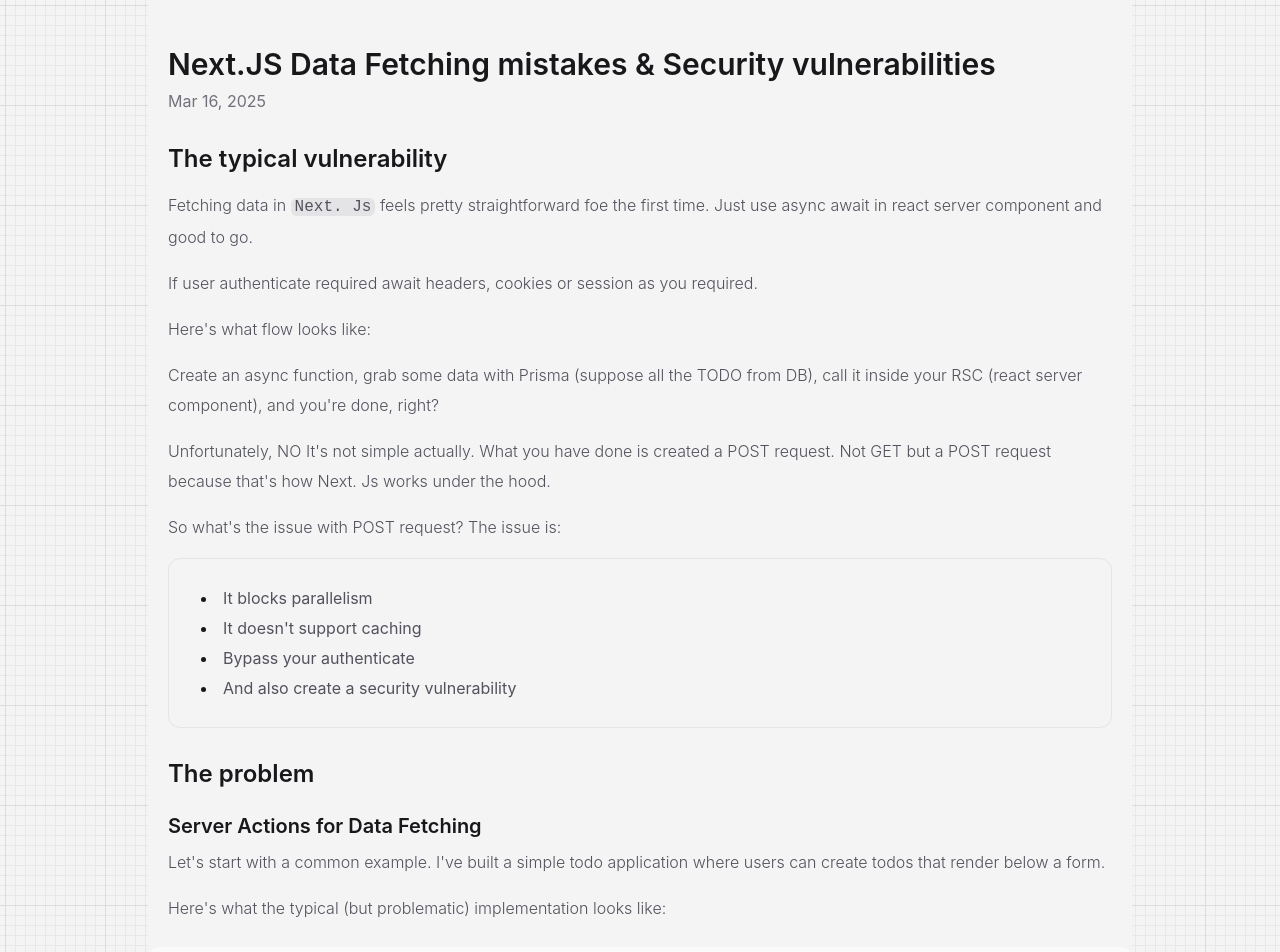
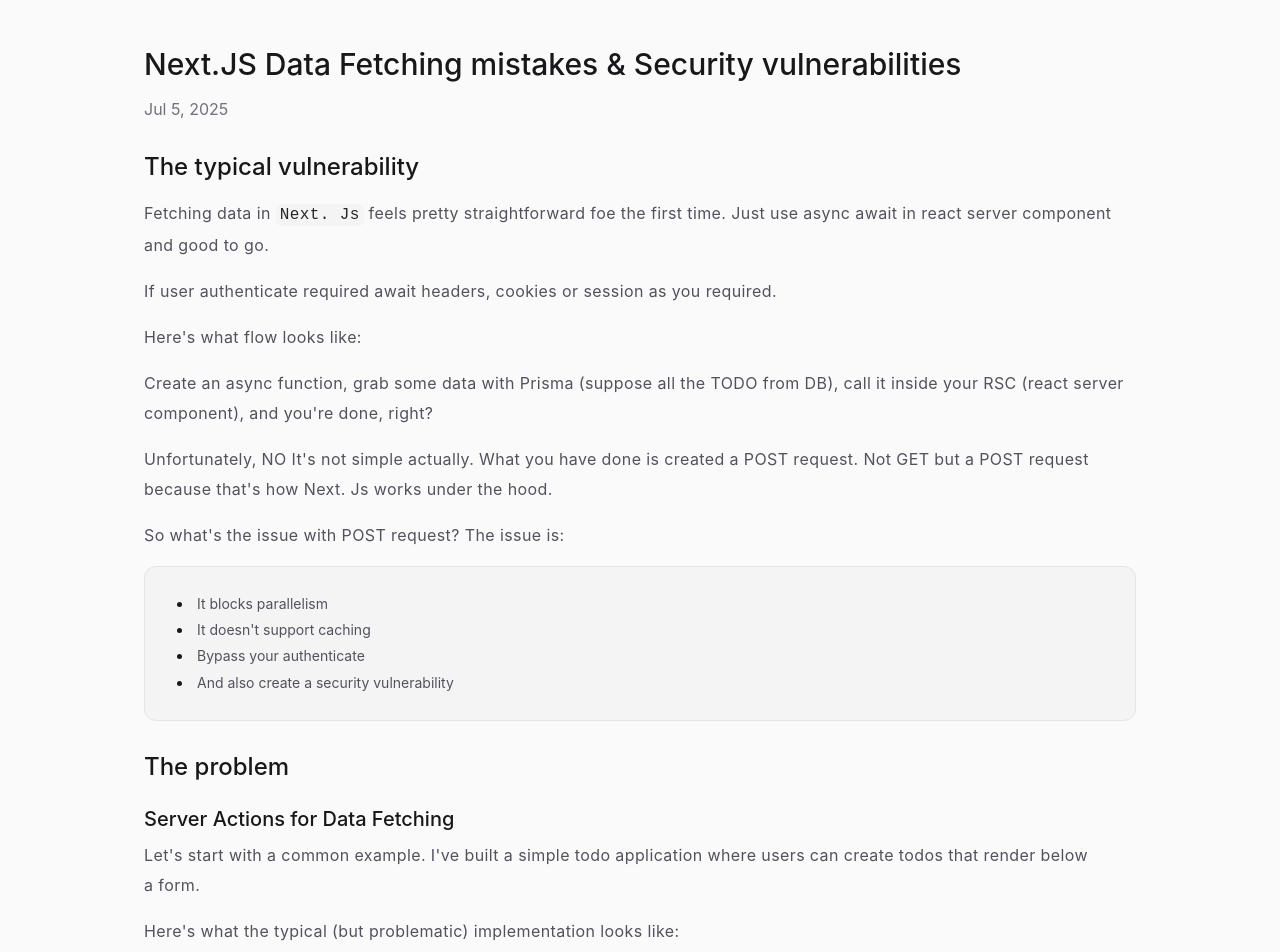
Before and after one commit to sayantachaudhary/sayantachaudhary.github.io, an Eleventy site: page blog/posts/nextjs-data-fetching.md in a window 1280 px wide. Shown: the top 952 px of the page. Built offline with nearby package versions, Linux system fonts and the light colour scheme; Eleventy itself is replaced by a stand-in of ours; files that its build step writes are made by us from their sources; a web font is replaced by a local one.

Commit message:
blog-fixed

```diff
--- a/blog/_layouts/post.njk
+++ b/blog/_layouts/post.njk
@@ -12,9 +12,8 @@
   <meta property="og:image" content="{{ image }}" />
   <meta property="og:description" content="{{ description }}" />
   <!-- External CSS -->
-  <link rel="preconnect" href="https://fonts.googleapis.com" />
-  <link rel="preconnect" href="https://fonts.gstatic.com" crossorigin />
-  <link rel="stylesheet" href="https://fonts.googleapis.com/css2?family=Poppins:wght@400;500;600&display=swap" />
+  <link rel="preconnect" href="https://rsms.me/" />
+  <link rel="stylesheet" href="https://rsms.me/inter/inter.css" />
   <!-- Base Style -->
   <link rel="stylesheet" href="/css/base/preflight.css" />
   <link rel="stylesheet" href="/css/base/theme.css" />
@@ -28,8 +27,7 @@
   <script src="/js/navbar.js" defer></script>
   <script src="/js/script.js" defer></script>
   <!-- Highlight.js -->
-  <link class="hljs-theme" rel="stylesheet"
-    href="https://cdnjs.cloudflare.com/ajax/libs/highlight.js/11.11.1/styles/github.min.css" />
+  <link class="hljs-theme" rel="stylesheet" href="https://cdnjs.cloudflare.com/ajax/libs/highlight.js/11.11.1/styles/github.min.css" />
   <script src="https://cdnjs.cloudflare.com/ajax/libs/highlight.js/11.11.1/highlight.min.js"></script>
 </head>
 
@@ -39,16 +37,13 @@
       <header class="post-header">
         <h1>{{ title }}</h1>
         <div class="post-meta">
-          <time datetime="{{ date }}">{{ date }}</time>
+          <time datetime="{{ date }}">{{ date | readableDate }}</time>
         </div>
       </header>
       {{ content | safe }}
     </article>
   </main>
 
-  <footer class="site-footer container-md">
-    <p>&copy; 2026 · Design &amp; Developed by Sayanta Chaudhary</p>
-  </footer>
   <script>
     hljs.highlightAll();
   </script>
--- a/blog/posts/blogs.njk
+++ b/blog/posts/blogs.njk
@@ -36,7 +36,7 @@
       <article class="card">
         <header class="card-header">
           <h3 class="card-title">{{ post.data.title }}</h3>
-          <p class="card-subtitle">{{ post.data.date }} </p>
+          <p class="card-subtitle">{{ post.data.date | readableDate }}</p>
         </header>
         <div class="card-body">
           <p class="card-text">{{ post.data.description }}</p>
--- a/blog/posts/nextjs-data-fetching.md
+++ b/blog/posts/nextjs-data-fetching.md
@@ -4,7 +4,7 @@
 layout: "post.njk"
 image: "/blog/nextjs-data-fetching.png"
 tags: ["post", "frontend", "development", "nextjs"]
-date: "Mar 16, 2025"
+date: "2025-07-05"
 isPublished: true
 ---
 
--- a/css/base/default.css
+++ b/css/base/default.css
@@ -81,7 +81,7 @@
 }
 
 ::-webkit-scrollbar-thumb {
-  background-color: var(--neutral-400);
+  background-color: var(--neutral-300);
   border: 3px solid transparent;
   border-radius: var(--radius-sm);
   background-clip: padding-box;
--- a/css/base/font.css
+++ b/css/base/font.css
@@ -7,19 +7,19 @@
   font-size: var(--text-4xl);
   /* font-size: clamp(var(--text-2xl), 5vw, var(--text-4xl)); */
   line-height: 1.1;
-  font-weight: 600;
+  font-weight: 500;
 }
 
 h2 {
   font-size: var(--text-3xl);
   line-height: 1.2;
-  font-weight: 600;
+  font-weight: 500;
 }
 
 h3 {
   font-size: var(--text-2xl);
   line-height: 1.3;
-  font-weight: 600;
+  font-weight: 500;
 }
 
 h4 {
@@ -43,6 +43,7 @@
 p {
   font-size: var(--text-base);
   line-height: 1.6;
+  letter-spacing: 0.025em;
   color: var(--neutral-600);
 
   a {
@@ -51,7 +52,7 @@
     transition: border 0.3s ease-in-out;
 
     &:hover {
-      border-bottom: 2px solid var(--neutral-800);
+      border-bottom: 2px solid var(--neutral-100);
     }
   }
 }
--- a/css/base/theme.css
+++ b/css/base/theme.css
@@ -98,7 +98,8 @@
 }
 
 .dark {
-  --neutral-50: oklch(14.1% 0.005 285.823);
+  /* --neutral-50: oklch(14.1% 0.005 285.823); */
+  --neutral-50: #100f0f;
   --neutral-100: oklch(21% 0.006 285.885);
   --neutral-200: oklch(1 0 0 / 10%);
   --neutral-300: oklch(37% 0.013 285.805);
--- a/css/components/card.css
+++ b/css/components/card.css
@@ -61,8 +61,6 @@
 
   .card-body {
     flex: 1;
-
-    /* .card-text {} */
   }
 
   .card-footer {
--- a/css/components/media.css
+++ b/css/components/media.css
@@ -32,8 +32,6 @@
     .media-title {
       margin-bottom: var(--spacing);
     }
-
-    /* .media-text {} */
   }
 
   /* Desktop */
--- a/css/layout/layout.css
+++ b/css/layout/layout.css
@@ -3,8 +3,9 @@
 .container-sm,
 .container-md,
 .container-lg {
+  width: 100%;
   margin-inline: auto;
-  padding-inline: 1.25rem;
+  padding-inline: 1rem;
 }
 
 .container-sm {
--- a/css/pages/blog.css
+++ b/css/pages/blog.css
@@ -1,14 +1,44 @@
 body {
-  background-color: var(--neutral-100);
-}
-
-.container-md {
-  background-color: var(--neutral-100);
+  background-image: none;
 }
 
 .post {
-  background-color: var(--neutral-100);
-  padding-inline: 1.25rem;
+  background-color: var(--neutral-50);
+  /* background-color: #100f0f; */
+
+  h1 {
+    font-size: var(--text-3xl);
+    margin-bottom: calc(var(--spacing) * 4);
+
+    &:first-of-type {
+      padding-top: calc(var(--spacing) * 12);
+    }
+  }
+
+  h2 {
+    font-size: var(--text-2xl);
+    margin-top: calc(var(--spacing) * 8);
+    margin-bottom: calc(var(--spacing) * 4);
+  }
+
+  h3 {
+    font-size: var(--text-xl);
+    margin-top: calc(var(--spacing) * 6);
+    margin-bottom: calc(var(--spacing) * 2);
+  }
+
+  p {
+    line-height: 1.875;
+    margin-bottom: calc(var(--spacing) * 4);
+  }
+
+  code {
+    font-family: var(--font-mono);
+    border-radius: var(--radius-sm);
+    background-color: var(--neutral-100);
+    color: var(--neutral-800);
+    padding: 2px 4px;
+  }
 }
 
 .post-meta {
@@ -16,45 +46,12 @@
   margin-bottom: calc(var(--spacing) * 8);
 }
 
-.post h1 {
-  font-size: var(--text-3xl);
-  margin-bottom: calc(var(--spacing) * 2);
-
-  &:first-of-type {
-    padding-top: calc(var(--spacing) * 12);
-  }
-}
-
-.post h2 {
-  font-size: var(--text-2xl);
-  margin-top: calc(var(--spacing) * 8);
-  margin-bottom: calc(var(--spacing) * 4);
-}
-
-.post h3 {
-  font-size: var(--text-xl);
-  margin-top: calc(var(--spacing) * 6);
-  margin-bottom: calc(var(--spacing) * 2);
-}
-
-.post p {
-  line-height: 1.875;
-  font-weight: 300;
-  margin-bottom: calc(var(--spacing) * 4);
-
-  code {
-    font-family: var(--font-mono);
-    border-radius: var(--radius-sm);
-    background-color: var(--neutral-200);
-    padding-inline: 4px;
-  }
-}
-
 .post ul {
+  border: 1px solid var(--neutral-200);
+  border-radius: var(--radius-lg);
   padding-block: calc(var(--spacing) * 6);
   padding-inline: calc(var(--spacing) * 4);
-  border: 1px solid var(--neutral-200);
-  border-radius: var(--radius-lg);
+  font-size: var(--text-sm);
   background-color: var(--neutral-100);
   color: var(--neutral-600);
 
@@ -81,20 +78,24 @@
 
 pre {
   border-radius: var(--radius-lg);
-  background-color: var(--neutral-50);
+  margin-block: calc(var(--spacing) * 6);
+  margin-inline: 0;
+  padding-block: calc(var(--spacing) * 6);
+  padding-inline: calc(var(--spacing) * 6);
+  background-color: var(--neutral-100);
   overflow-x: auto;
   white-space: pre;
-  /* bleed layout */
-  /* max-width: calc(100% + 2.5rem); */
-  margin-block: calc(var(--spacing) * 6);
-  margin-inline: -1.25rem;
-  padding-block: calc(var(--spacing) * 6);
-  padding-inline: calc(var(--spacing) * 6);
+
+  /* Desktop */
+  @media (width >=640px) {
+    /* bleed layout */
+    margin-inline: -1.25rem;
+  }
 }
 
 pre code {
   font-family: var(--font-mono);
-  /* font-size: var(--text-sm); */
+  font-size: var(--text-sm);
 }
 
 pre code.hljs {
--- a/js/navbar.js
+++ b/js/navbar.js
@@ -47,10 +47,10 @@
 });
 
 // Style the active link
-const navLink = document.querySelectorAll(".nav-list a");
-navLink.forEach((link) => {
-  link.addEventListener("click", () => {
-    navLink.forEach((l) => l.classList.remove("is-active"));
-    link.classList.add("is-active");
-  });
-});
+// const navLink = document.querySelectorAll(".nav-list a");
+// navLink.forEach((link) => {
+//   link.addEventListener("click", () => {
+//     navLink.forEach((l) => l.classList.remove("is-active"));
+//     link.classList.add("is-active");
+//   });
+// });
```
Also changed, not shown: blog/posts/javascript-for-frontend.md (+4 -4 lines), books.html (+2 -3 lines), css/components/navbar.css (+4 -3 lines), index.html (+8 -21 lines), movies.html (+2 -3 lines), .eleventy.js.
